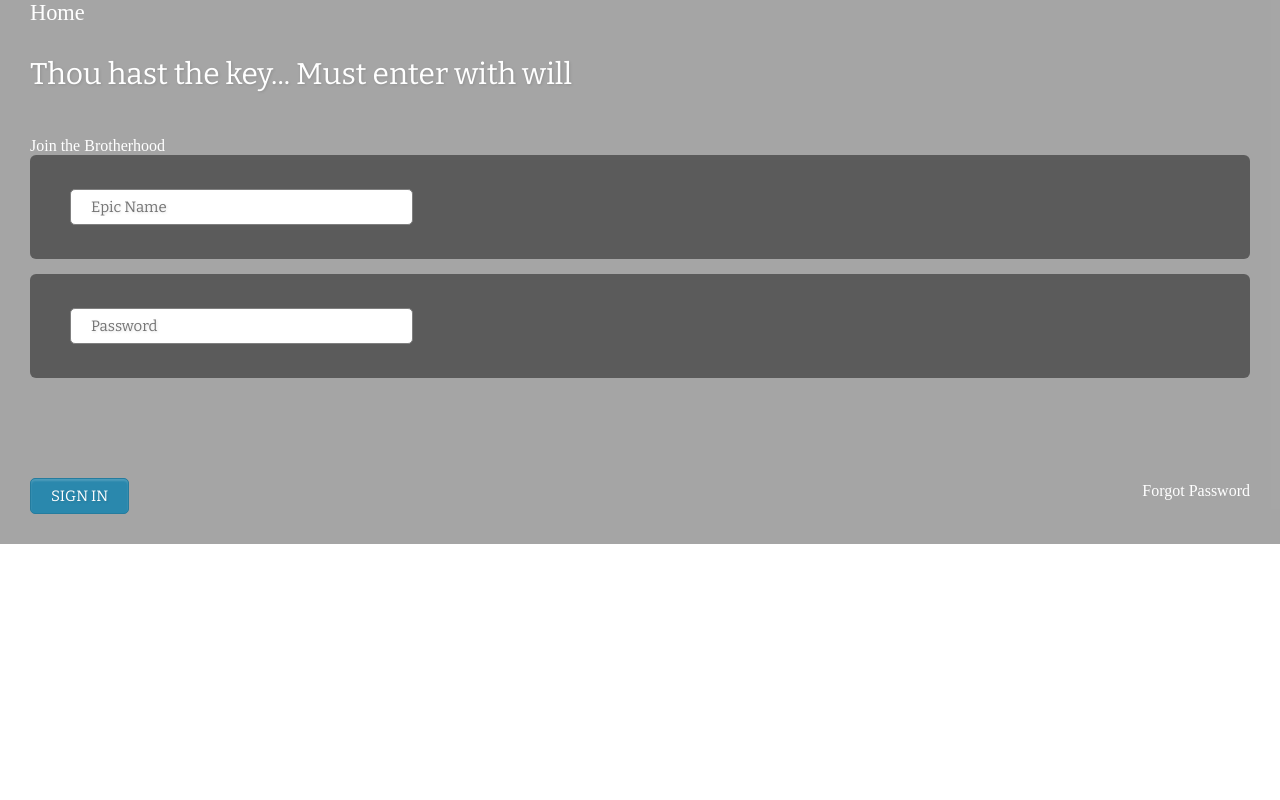
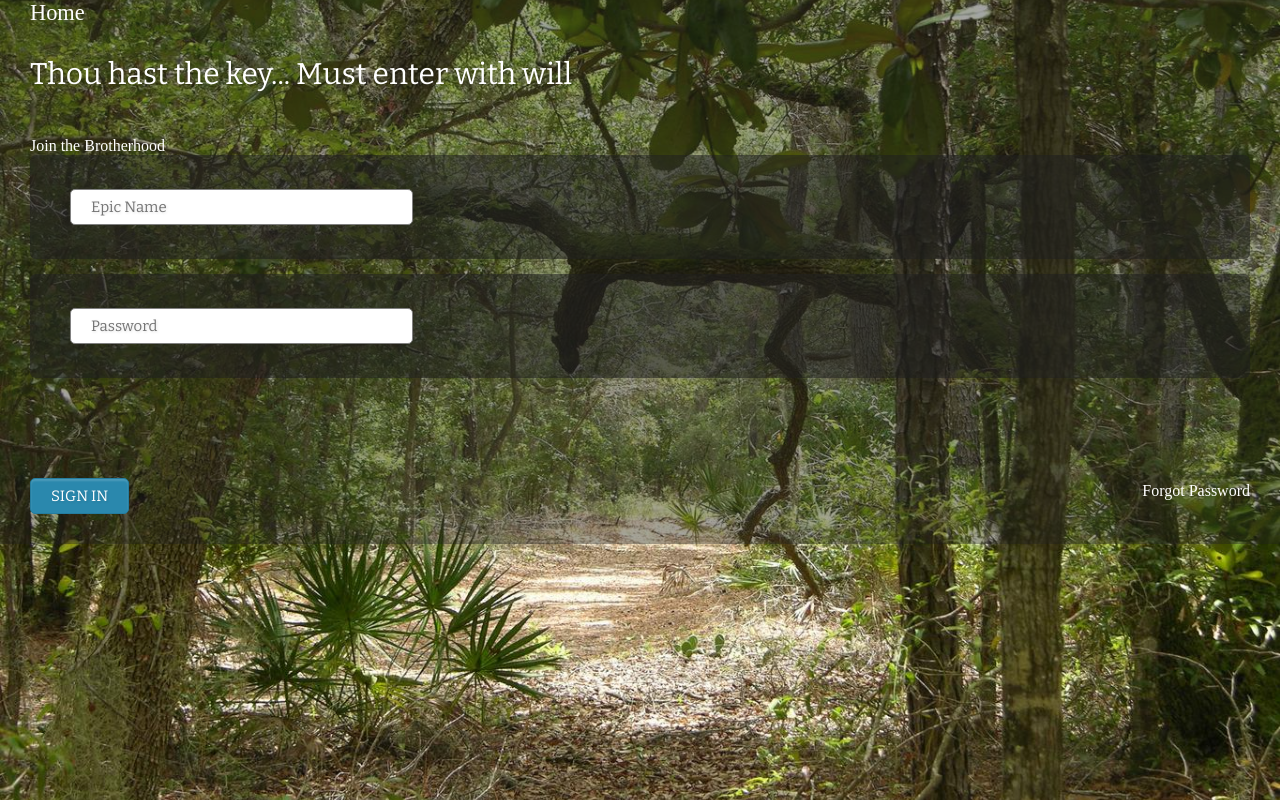
Before and after one commit to MarkNovicio/jschatz, a Django app: page /login_page in a window 1280 px wide. Run offline with Django 3.2, Linux system fonts and the light colour scheme.

Commit message:
update login page

```diff
--- a/j_schatz_app/static/styles2.css
+++ b/j_schatz_app/static/styles2.css
@@ -45,5 +45,6 @@
 }
 a.btn {
   text-decoration: none;
+  margin-right: 5px;
 }
 /*# sourceMappingURL=styles.css.map */
--- a/j_schatz_app/templates/index.html
+++ b/j_schatz_app/templates/index.html
@@ -59,6 +59,7 @@
   <section id="footer-section">
 
     <div id="social-media">
+      <a class ="link" href="https://unsplash.com/photos/QQ9LainS6tI?utm_source=unsplash&utm_medium=referral&utm_content=creditShareLink"> Image Link</a>
       <svg xmlns="http://www.w3.org/2000/svg" viewBox="0 0 512 512" width="30" height="30">
         <a href="https://www.linkedin.com/in/jacob-schatz/" target="none"><path class="linkedin-icon" fill="white"
           d="M417.2 64H96.8C79.3 64 64 76.6 64 93.9V415c0 17.4 15.3 32.9 32.8 32.9h320.3c17.6 0 30.8-15.6 30.8-32.9V93.9C448 76.6 434.7 64 417.2 64zM183 384h-55V213h55v171zm-25.6-197h-.4c-17.6 0-29-13.1-29-29.5 0-16.7 11.7-29.5 29.7-29.5s29 12.7 29.4 29.5c0 16.4-11.4 29.5-29.7 29.5zM384 384h-55v-93.5c0-22.4-8-37.7-27.9-37.7-15.2 0-24.2 10.3-28.2 20.3-1.5 3.6-1.9 8.5-1.9 13.5V384h-55V213h55v23.8c8-11.4 20.5-27.8 49.6-27.8 36.1 0 63.4 23.8 63.4 75.1V384z" />
--- a/j_schatz_app/templates/success.html
+++ b/j_schatz_app/templates/success.html
@@ -62,7 +62,7 @@
         </form>
 
         <div><a href ="/post_challenge/challenges">View Challenges</a></div>
-
+<p>https://unsplash.com/photos/jqjoc3O6iVU?utm_source=unsplash&utm_medium=referral&utm_content=creditShareLink</p>
     </div>
 
     </div>
--- a/login_app/static/main.css
+++ b/login_app/static/main.css
@@ -141,7 +141,7 @@ form {
 
   div.container {
     margin: 0;
-    background: url(/static/images/sunlit_path_in_forest.jpg);
+    background: url(/static/images/macbook_grey_wallpaper.jpg);
     background-repeat: no-repeat;
     background-position: center center;
     background-size: cover;
@@ -151,7 +151,17 @@ form {
   }
 .home-button, .form-title {
   padding-left: 30px;
+}
 
+.login-container{
+  margin: 0;
+  background: url(/static/images/sunlit_path_in_forest.jpg);
+  background-repeat: no-repeat;
+  background-position: center center;
+  background-size: cover;
+  position:fixed;
+  width: 100%;
+  height: 100%;
 }
 
 .home-button {
```
Also changed, not shown: j_schatz_app/static/styles.css (+7 -13 lines), db.sqlite3, j_schatz_app/static/images/mountains.jpg (added), login_app/static/images/macbook_grey_wallpaper.jpg (renamed from j_schatz_app/static/images/macbook_grey_wallpaper.jpg).
